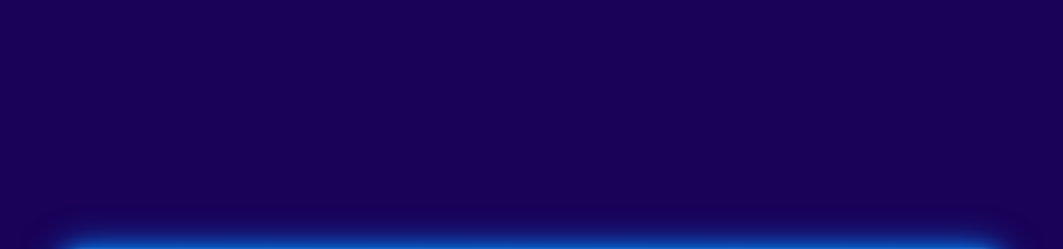
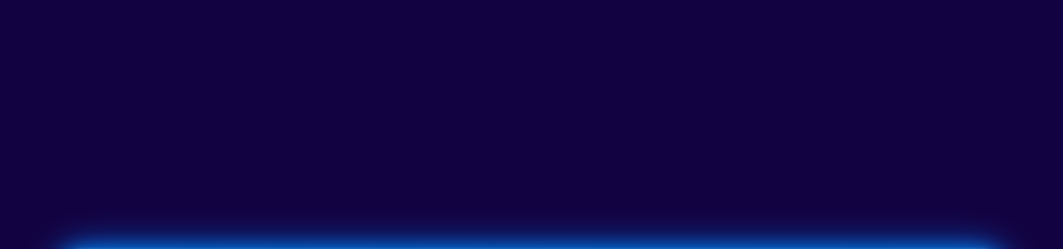
Before and after one commit to COMPACTLMS/Neon-Effect, a plain HTML site: page index.html in a window 1280 px wide. Shown: the part 27-276 px from the top of the page, without its empty margins (108-1171 px from the left). Drawn offline with Linux system fonts and the light colour scheme.

Commit message:
Update style.css

```diff
--- a/style.css
+++ b/style.css
@@ -14,7 +14,7 @@ body {
   display: flex;
   justify-content: center;
   align-items: center;
-  background: #190258;
+  background: #130241ff;
   min-height: 100vh;
 }
 
```
